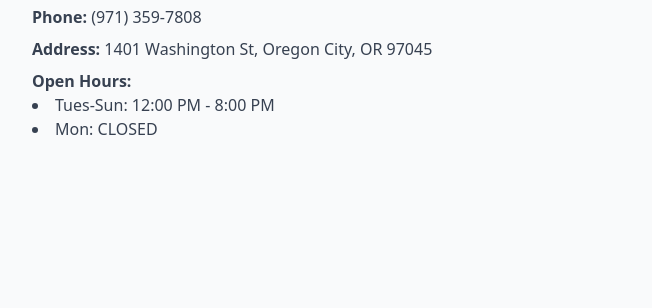
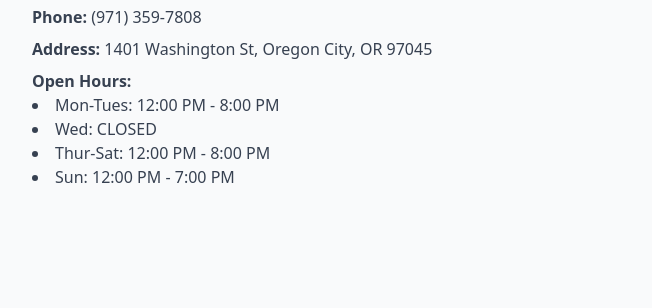
Before and after one commit to joelhenningsen/smashback-burger, a website: page index.html in a window 1280 px wide. Shown: the part 1135-1443 px from the top of the page, 0-652 px from the left. Drawn offline with Linux system fonts and the light colour scheme.

Commit message:
Update hours

```diff
--- a/index.html
+++ b/index.html
@@ -102,8 +102,10 @@
             <p class="mt-2 text-gray-700"><strong>Address:</strong> 1401 Washington St, Oregon City, OR 97045</p>
             <p class="mt-2 text-gray-700"><strong>Open Hours:</strong></p>
             <ul class="list-disc list-inside text-gray-700">
-            <li>Tues-Sun: 12:00 PM - 8:00 PM</li>
-            <li>Mon: CLOSED</li>
+                <li>Mon-Tues: 12:00 PM - 8:00 PM</li>
+                <li>Wed: CLOSED</li>
+                <li>Thur-Sat: 12:00 PM - 8:00 PM</li>
+                <li>Sun: 12:00 PM - 7:00 PM</li>
             </ul>
         </div>
         <!-- Google Maps Embed -->
```
